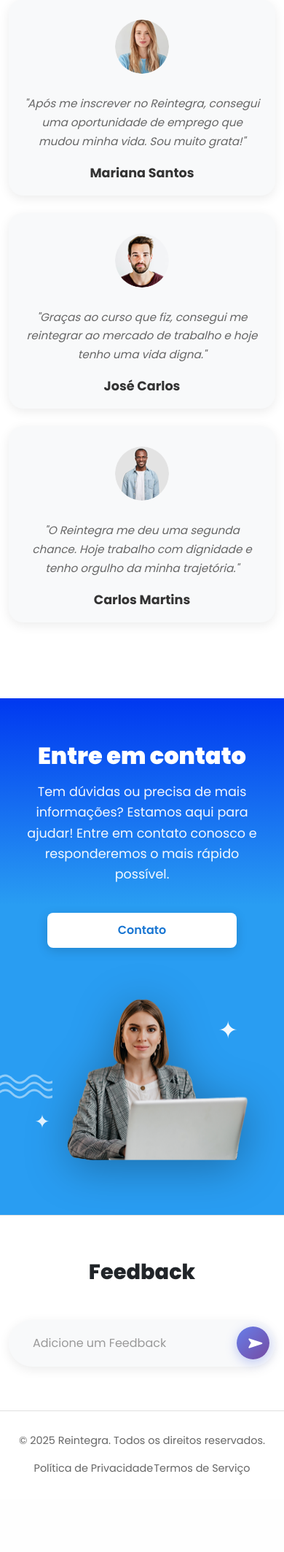
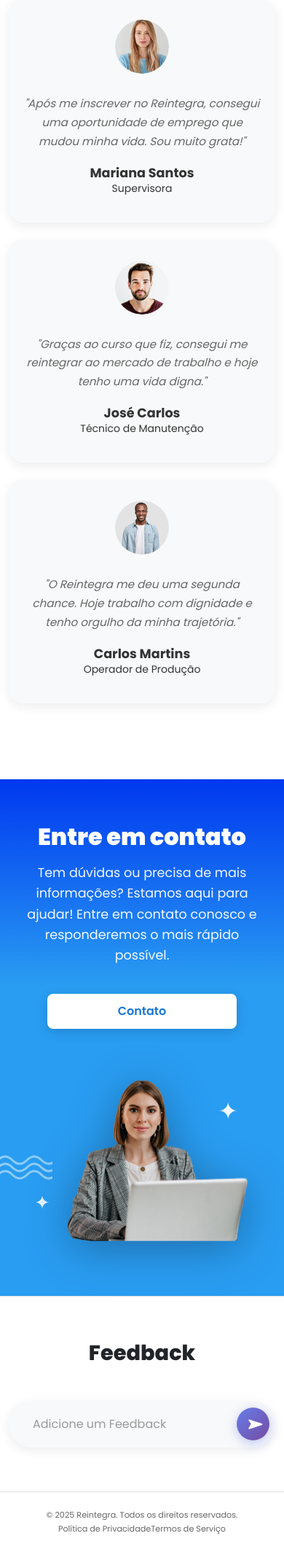
Before and after one commit to PaulaAnacleto/REINTEGRA, a PHP site: page /View/Inicial-login.php in a window 390 px wide. Shown: the part 3330-5457 px from the top of the page at 73% size. Before the commit the page ends 5351 px from the top, so only its background shows below. Run offline with PHP 8.4, Linux system fonts and the light colour scheme.

Commit message:
fix: respanssividade

```diff
--- a/Templates/css/inicial-login.css
+++ b/Templates/css/inicial-login.css
@@ -826,10 +826,15 @@ background: linear-gradient(135deg, #ffffff 0%, #a5c7eb 100%);
   /* Footer */
   .footer-links {
     flex-direction: row;
-    gap: 1px;
+    gap: 0px;
+    line-height: 0.2rem;
+  }
+  .footer-link{
+    font-size: 0.7rem;
   }
 
   .footer-text {
     text-align: center;
+    font-size: 0.7rem;
   }
 }
--- a/View/Inicial-login.php
+++ b/View/Inicial-login.php
@@ -178,6 +178,7 @@
                             </div>
                             <p class="feedback-text">"Após me inscrever no Reintegra, consegui uma oportunidade de emprego que mudou minha vida. Sou muito grata!"</p>
                             <h6 class="feedback-name">Mariana Santos</h6>
+                            <p>Supervisora</p>
                         </div>
                     </div>
                 </div>
@@ -190,6 +191,7 @@
                             </div>
                             <p class="feedback-text">"Graças ao curso que fiz, consegui me reintegrar ao mercado de trabalho e hoje tenho uma vida digna."</p>
                             <h6 class="feedback-name">José Carlos</h6>
+                            <p>Técnico de Manutenção</p>
                         </div>
                     </div>
                 </div>
@@ -202,6 +204,7 @@
                             </div>
                             <p class="feedback-text">"O Reintegra me deu uma segunda chance. Hoje trabalho com dignidade e tenho orgulho da minha trajetória."</p>
                             <h6 class="feedback-name">Carlos Martins</h6>
+                            <p>Operador de Produção</p>
                         </div>
                     </div>
                 </div>
```
